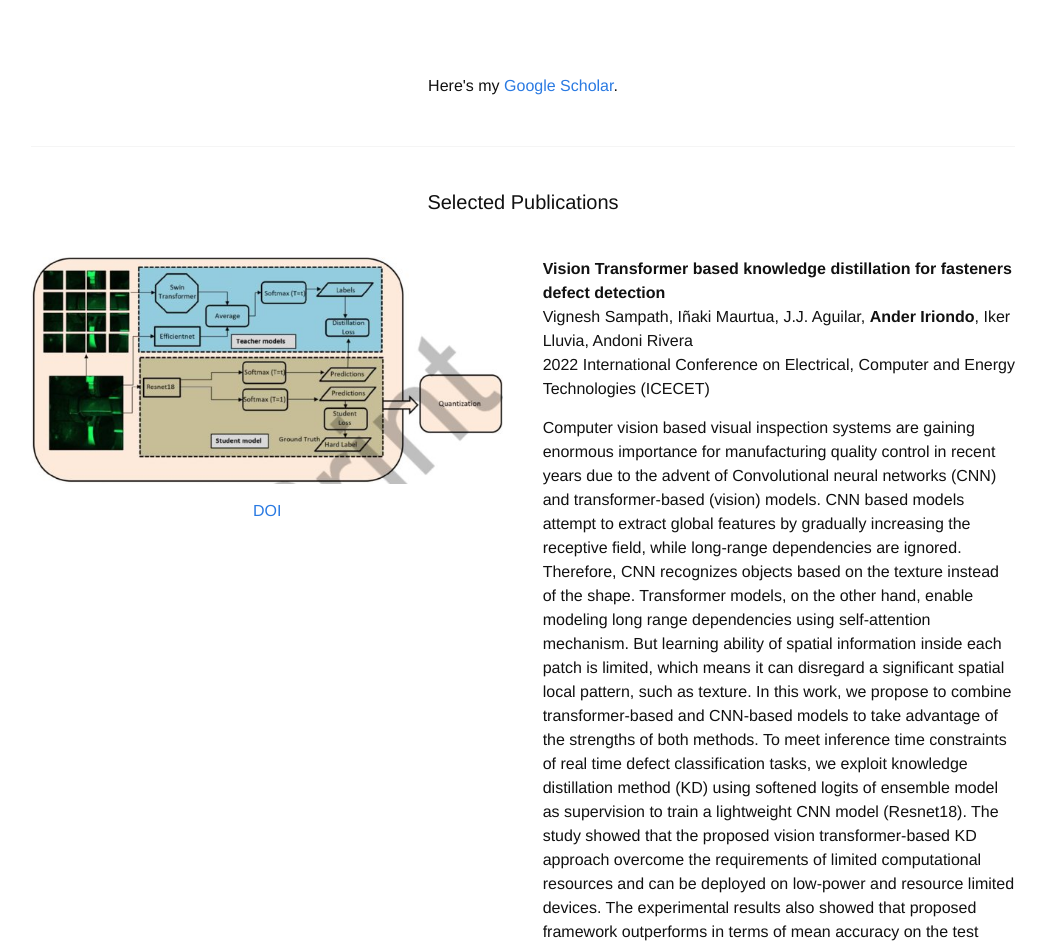
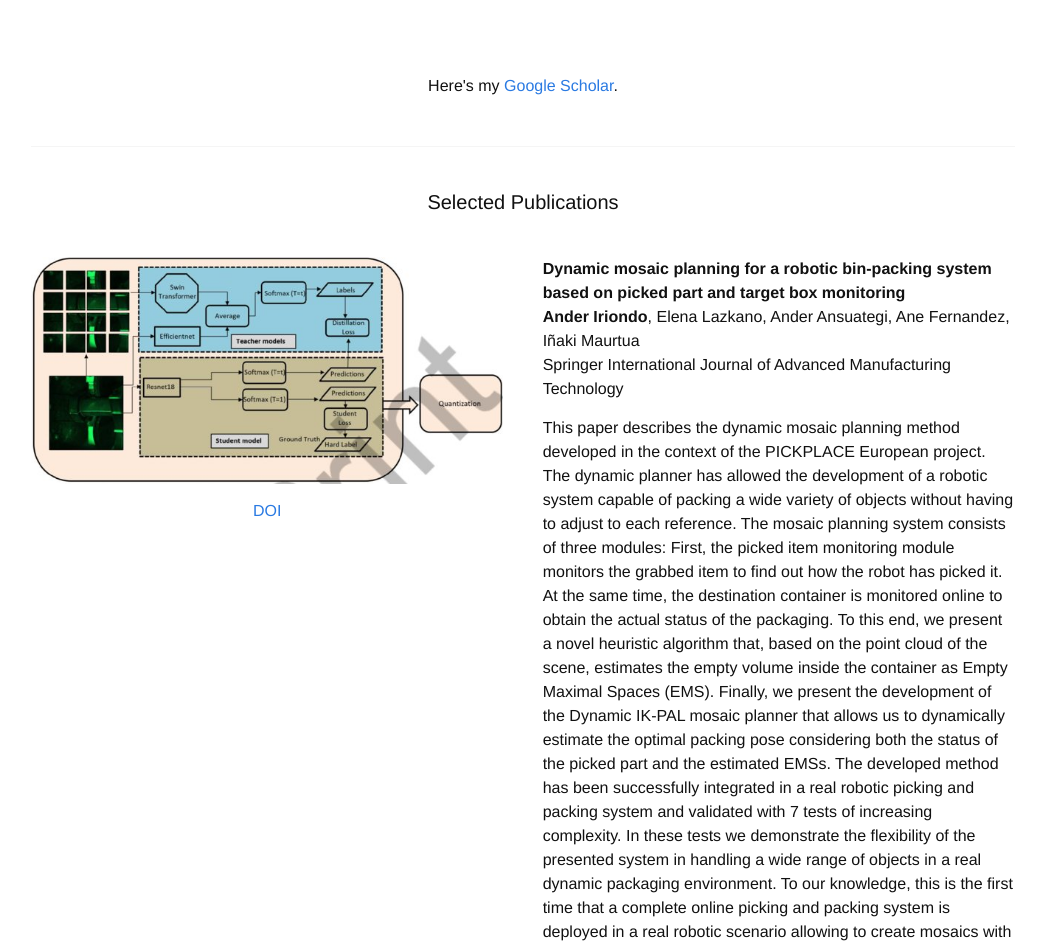
Before and after one commit to anderiri2/anderiri2.github.io, a Jekyll site: the page built from research.html, in a window 1280 px wide and 1400 px high, scrolled down 200 px. Shown: the top 947 px of the window, without its empty margins (117-1163 px from the left). Built offline with Jekyll 4.4.1, drawn with Linux system fonts in a browser that asks for light colours; nearby versions of some CDN libraries; some web fonts are replaced; a style sheet for code colours, icons or effects is not loaded; some of the changed text lies outside the part shown.

Commit message:
Add springer jamt research.

```diff
--- a/research.html
+++ b/research.html
@@ -15,6 +15,7 @@ title: "Research Overview"
 
 <h2 id='publications' class="page-heading"> Selected Publications</h2>
 
+
 <div class="row">
   <div class="six columns">
     <img style="margin-top:0em" src="/images/research/icecet.jpg">
@@ -22,6 +23,31 @@ title: "Research Overview"
     <table>
       <tr>
         <td><a href="https://doi.org/10.1109/ICECET55527.2022.9872566">DOI</a></td>
+
+      </tr>
+    </table>
+  </div>
+
+  <div class="six columns">
+
+    <b> Dynamic mosaic planning for a robotic bin-packing system based on picked part and target box monitoring </b>
+    <p> <b>Ander Iriondo</b>, Elena Lazkano, Ander Ansuategi, Ane Fernandez, Iñaki Maurtua<br />
+    Springer International Journal of Advanced Manufacturing Technology </p>
+  <p> This paper describes the dynamic mosaic planning method developed in the context of the PICKPLACE European project. The dynamic planner has allowed the development of a robotic system capable of packing a wide variety of objects without having to adjust to each reference. The mosaic planning system consists of three modules: First, the picked item monitoring module monitors the grabbed item to find out how the robot has picked it. At the same time, the destination container is monitored online to obtain the actual status of the packaging. To this end, we present a novel heuristic algorithm that, based on the point cloud of the scene, estimates the empty volume inside the container as Empty Maximal Spaces (EMS). Finally, we present the development of the Dynamic IK-PAL mosaic planner that allows us to dynamically estimate the optimal packing pose considering both the status of the picked part and the estimated EMSs. The developed method has been successfully integrated in a real robotic picking and packing system and validated with 7 tests of increasing complexity. In these tests we demonstrate the flexibility of the presented system in handling a wide range of objects in a real dynamic packaging environment. To our knowledge, this is the first time that a complete online picking and packing system is deployed in a real robotic scenario allowing to create mosaics with arbitrary objects and to consider the dynamics of a real robotic packing system.
+  </p>
+  </div>
+</div>
+
+<div class="divider"></div>
+
+
+<div class="row">
+  <div class="six columns">
+    <img style="margin-top:0em" src="/images/research/springer_jamt.jpg">
+<!--       <img style="margin-top:0em" src="/images/research/image_reincarnation.png"> -->
+    <table>
+      <tr>
+        <td><a href="https://doi.org/10.1007/s00170-022-10601-9">DOI</a></td>
 
       </tr>
     </table>
```
Also changed, not shown: 1 other file.
